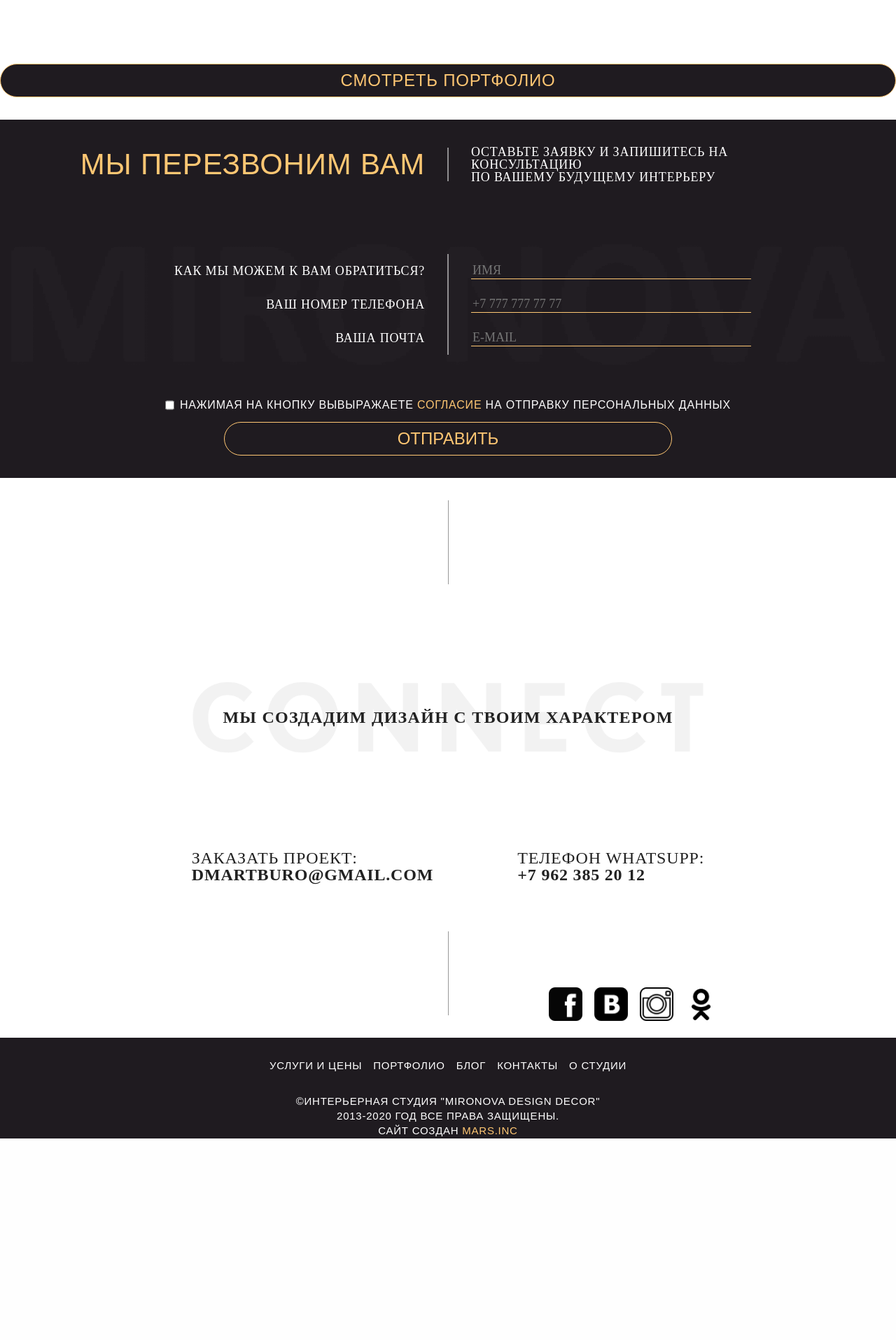
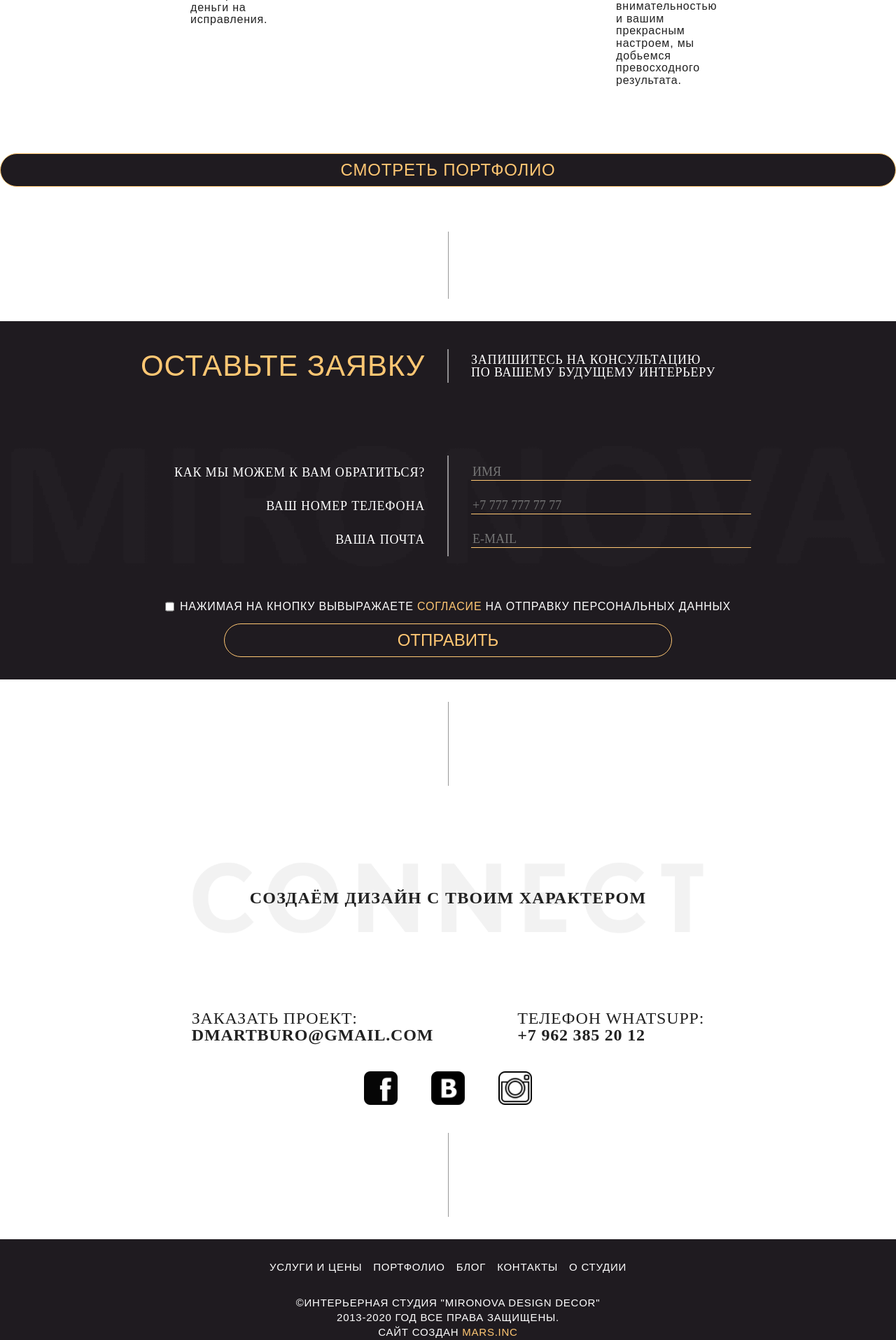
Before and after one commit to Mapc89/Mapc89.github.io, a PHP site: page /projects/mirdes/about.html in a window 1280 px wide. Shown: the part 2785-4700 px from the top of the page at 70% size. Before the commit the page ends 4412 px from the top, so only its background shows below. Run offline with PHP 8.4, Linux system fonts and the light colour scheme; some web fonts are replaced.

Commit message:
О студии. Вроде норм

```diff
--- a/projects/mirdes/about.html
+++ b/projects/mirdes/about.html
@@ -13,29 +13,34 @@
     <header class="header">
         <div class="header__info"></div>
         <nav class="menu">
-            <div class="menu__wrapper_left">
+            <div class="menu__wrapper_left mobile-hide">
                 <a class="menu__item" href="services.html">услуги и цены</a>
-                <a class="menu__item" href="portfolio.html">портфолио</a>
+                <a class="menu__item" href="#">портфолио</a>
             </div>
             <a class="menu__item logo" href="index.html"><img src="img/logo.png" alt=""></a>
-            <div class="menu__wrapper_right">
+            <div class="menu__wrapper_right mobile-hide">
                 <a class="menu__item" href="blog.html">блог</a>
                 <a class="menu__item" href="contacts.html">контакты</a>
-                <a class="menu__item menu-active" href="#">о студии</a>
+                <a class="menu__item menu-active" href="about.html">о студии</a>
             </div>
         </nav>
         <div class="header__info">+7 962 385 20 12</div>
     </header>
     <div class="about">
+        <section class="caption caption-about">
+            <div class="caption__title">
+                <h2>О нашей студии</h2>
+            </div>
+        </section>
         <section class="about-block transparent-block">
-            <div class="vl"></div>
+            <div class="vl mobile-hide"></div>
             <div class="about-block__text transparent-block__text">
-                <p> Мы- молодая , но очень эмоциональная и амбициозная студия. <br> Мы создаем качественные дизайн
+                <p> Мы создаем качественные дизайн
                     проекты
                     для
-                    красивой и комфортной жизни, и очень гордимся этим".</p>
+                    красивой и комфортной жизни, и очень гордимся этим.</p>
             </div>
-            <div class="vl"></div>
+            <div class="vl mobile-hide"></div>
         </section>
         <div class="about__boss">
             <div class="boss-wrapper">
@@ -58,7 +63,7 @@
                     <a href="#" class="fb"></a>
                     <a href="https://vk.com/design_decor_mironova" class="vk"></a>
                     <a href="https://www.instagram.com/design_decor_mironova/" class="in"></a>
-                    <a href="#" class="ok"></a>
+                    <!-- <a href="#" class="ok"></a> -->
                 </div>
             </div>
 
@@ -124,17 +129,21 @@
             </section>
             <a href="portfolio.html" class="button-active">Смотреть портфолио</a>
         </div>
+        <div class="portfolio-form">
+            <div class="transparent-block mobile-hide">
+                <div class="vl"></div>
+            </div>
             <form action="mail.php" method="POST">
                 <div class="caption form-caption">
                     <div class="caption__title">
-                    <h2>Мы перезвоним вам</h2>
+                        <h2>Оставьте заявку</h2>
                         <div class="caption__vl"></div>
-                    <p class="form-p">Оставьте заявку и запишитесь на консультацию <br> по вашему будущему интерьеру
+                        <p class="form-p">Запишитесь на консультацию <br> по вашему будущему интерьеру
                         </p>
                     </div>
                 </div>
                 <div class="request">
-                <div class="request__data">
+                    <div class="request__data mobile-hide">
                         <div><label for="">как мы можем к вам обратиться?</label>
                             <div class="caption__vl"></div><input type="text" name="name" placeholder="ИМЯ" required>
                         </div>
@@ -146,29 +155,44 @@
                             <div class="caption__vl"></div><input type="email" name="email" placeholder="E-MAIL" required>
                         </div>
                     </div>
-                <div class="request__rules"><input type="checkbox" class="checkbox"> <span>нажимая на кнопку вывыражаете
-                        <a href="#">согласие</a> на отправку
+                    <div class="request__data mobile-only">
+                        <div><input type="text" name="name" placeholder="как вас зовут?" required>
+                        </div>
+                        <div><input type="tel" name="phone" placeholder="ваш номер телефона"
+                                required>
+                        </div>
+                        <div><input type="email" name="email" placeholder="E-MAIL" required>
+                        </div>
+                    </div>
+                    <div class="request__rules">
+                        <input type="checkbox" class="checkbox" id="rules">
+                        <label for="rules">нажимая на кнопку вывыражаете
+                            <a href="#">согласие</a>
+                            на отправку
                             персональных
-                        данных</span></div>
+                            данных
+                        </label>
+                    </div>
                     <button type="submit" class="button-active">отправить</button>
                 </div>
             </form>
-        <section class="about__connect transparent-block">
-            <div class="vl"></div>
+        </div>
+        <section class="main__connect transparent-block">
+            <div class="vl mobile-hide"></div>
             <div class="connect-title">
-                <h2>Мы создадим дизайн с твоим характером</h2>
+                <h2>Создаём дизайн с твоим характером</h2>
             </div>
             <div class="connect-text">
                 <p>Заказать проект:<br><strong>dmartburo@gmail.com</strong></p>
                 <p>телефон whatsupp:<br><strong>+7 962 385 20 12</strong></p>
             </div>
-            <div class="vl"></div>
             <div class="social-block">
                 <a href="#" class="fb"></a>
                 <a href="https://vk.com/design_decor_mironova" class="vk"></a>
                 <a href="https://www.instagram.com/design_decor_mironova/" class="in"></a>
-                <a href="#" class="ok"></a>
+                <!-- <a href="#" class="ok"></a> -->
             </div>
+            <div class="vl mobile-hide"></div>
         </section>
     </div>
     <footer class="footer">
--- a/projects/mirdes/contacts.html
+++ b/projects/mirdes/contacts.html
@@ -15,12 +15,12 @@
         <nav class="menu">
             <div class="menu__wrapper_left mobile-hide">
                 <a class="menu__item" href="services.html">услуги и цены</a>
-                <a class="menu__item menu-active" href="#">портфолио</a>
+                <a class="menu__item" href="#">портфолио</a>
             </div>
             <a class="menu__item logo" href="index.html"><img src="img/logo.png" alt=""></a>
             <div class="menu__wrapper_right mobile-hide">
                 <a class="menu__item" href="blog.html">блог</a>
-                <a class="menu__item" href="contacts.html">контакты</a>
+                <a class="menu__item menu-active" href="contacts.html">контакты</a>
                 <a class="menu__item" href="about.html">о студии</a>
             </div>
         </nav>
```
Also changed, not shown: projects/mirdes/css/style.css (+34 -0 lines), projects/mirdes/sass/_media.sass (+28 -0 lines). Lines whose indentation alone changed are shown as unchanged.
